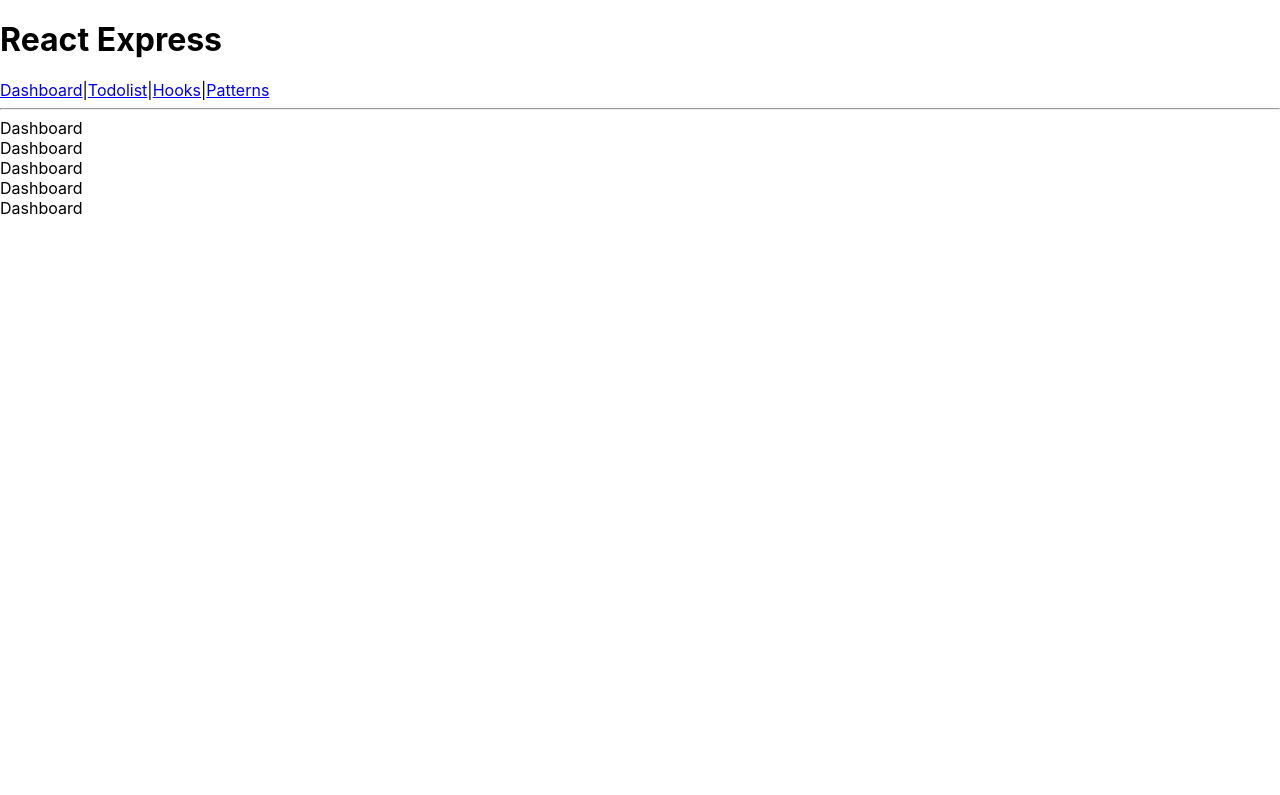
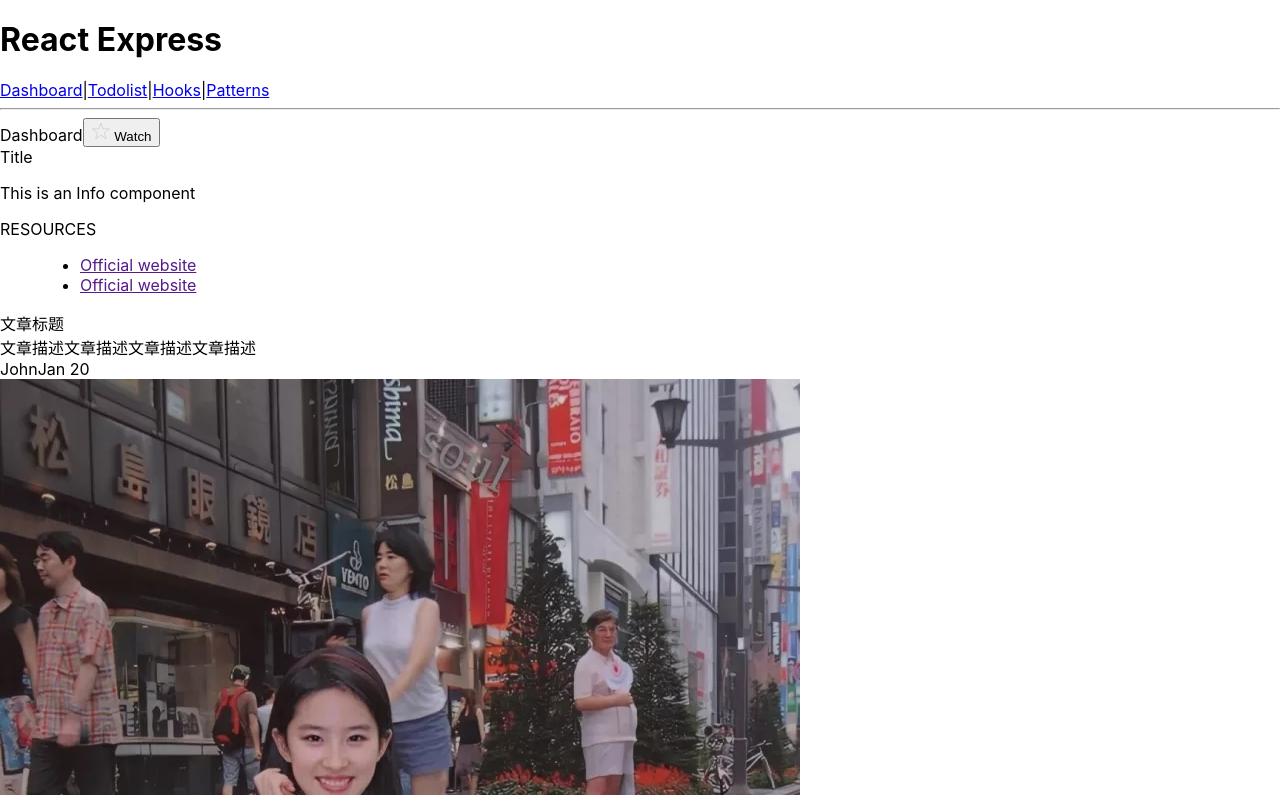
Before and after one commit to davidkoojohn/react-app, a React (Vite) app: page /express/dashboard in a window 1280 px wide. Shown: the part 931-1726 px from the top of the page. Before the commit the page ends 1149 px from the top, so only its background shows below. Built offline with nearby package versions, Linux system fonts and the light colour scheme.

Commit message:
add dashboard ui

```diff
--- a/src/App/App.tsx
+++ b/src/App/App.tsx
@@ -1,6 +1,6 @@
 import React, { lazy, Suspense } from 'react'
 import { Routes, Route, Link } from "react-router-dom"
-import logo from '../logo.svg'
+import logo from '../assets/logo.svg'
 
 const Landing = lazy(() => import("../Views/Landing/Landing"))
 const About = lazy(() => import("../Views/About/About"))
--- a/src/Views/Express/Dashboard.tsx
+++ b/src/Views/Express/Dashboard.tsx
@@ -1,10 +1,84 @@
 
+import lyf from "../../assets/lyf.webp"
+
+
+function StarButton() {
+  return (
+    <button className={"flex items-center text-center border rounded-md px-2 w-30 h-10 hover:bg-blue-100"}>
+      <svg className="icon" viewBox="0 0 1024 1024" version="1.1" xmlns="http://www.w3.org/2000/svg" p-id="2322" width="20" height="20">
+        <path d="M939.408393 441.561741 699.453323 617.322767l97.696066 267.560802c4.069689 12.240789-0.190335 25.708522-10.576893 33.420157-5.304819 3.914146-11.603269 5.90243-17.898649 5.90243-6.03853 0-12.075013-1.813299-17.243733-5.435803L509.473457 746.369865 270.246981 919.942039c-10.488889 7.214309-24.405853 6.984065-34.69008-0.586354-10.254551-7.510044-14.647605-20.684088-10.92891-32.833803l79.256088-268.88189L82.084507 441.47476c-10.694573-7.510044-15.267728-21.064758-11.308557-33.506115 3.955078-12.416797 15.513322-20.86112 28.593222-20.86112l291.582915 0 88.023776-267.25688c3.927449-12.385075 19.041682-21.429055 32.079626-21.48636 0.046049 0 0.088004 0 0.130983 0 12.993942 0 20.905122 8.925277 24.920576 21.25407l90.720188 267.48917 295.41622 0c13.097296 0 24.681122 8.469905 28.623921 20.945031C954.788685 420.525636 950.146968 434.084443 939.408393 441.561741zM631.833249 425.328012c-16.627702 0-34.136471-10.657734-39.272445-26.433022l-84.219123-260.419148-82.977853 260.121366c-5.04183 15.885805-22.644743 26.730805-39.388079 26.730805L121.013121 425.328012l206.597335 164.54252c13.556761 9.534144 12.376888 26.657126 7.54279 42.47437L262.533298 885.519042l225.64004-166.150134c13.193487-9.045003 30.629601-8.936533 43.716664 0.260943l231.676523 167.409824L667.1148 630.809943c-5.343705-16.080234 0.545422-33.725102 14.476713-43.444465l223.99354-162.037467L631.833249 425.328012z" p-id="2323" fill="#cdcdcd"></path>
+      </svg>
+      &nbsp;Watch
+    </button>
+  )
+}
+
+function InfoResource() {
+  return (
+    <>
+      <div className={"text-2xl"}>Title</div>
+      <p className={"my-4 text-sm text-gray-600"}>This is an Info component</p>
+      <dl>
+        <dt className={"text-sm text-gray-600"}>RESOURCES</dt>
+        <dd className={"p-2"}>
+          <ul className={"list-disc ml-6 text-blue-500"}>
+            <li>
+              <a href="">Official website</a>
+            </li>
+            <li>
+              <a href="">Official website</a>
+            </li>
+          </ul>
+        </dd>
+      </dl>
+    </>
+  )
+}
+
+function Info() {
+  return (
+    <div className={"border p-6 rounded-lg"}>
+      <InfoResource/>
+    </div>
+  )
+}
+
+function ArticleItem() {
+  return (
+    <div className={"flex justify-between py-4 border-b hover:bg-blue-100 px-4"}>
+      <div>
+        <div className={"text-2xl"}>文章标题</div>
+        <div className={"text-sm my-4 text-gray-600"}>文章描述文章描述文章描述文章描述</div>
+        <div className={"text-md text-gray-600"}>
+          <span className={"mr-10"}>John</span>
+          <span>Jan 20</span>
+        </div>
+      </div>
+      <img className={"bg-gray-300 h-40 w-40 rounded-lg object-cover"} src={lyf} alt=""/>
+    </div>
+  )
+}
+
+function ArticleList() {
+  return (
+    <div className={"border rounded-lg p-6 mt-4"}>
+      {[1,2,3,3,4,4].map((item, index) => (
+        <ArticleItem key={index}/>
+      ))}
+    </div>
+  )
+}
 
 export default function Dashboard() {
   return (
     <div className={""}>
-      <div className={"text-3xl py-4"}>Dashboard</div>
+      <div className={"flex justify-between items-center py-4"}>
+        <span className={"text-3xl"}>Dashboard</span>
+        <StarButton/>
+      </div>
       <div className={"border p-4"}>
+        <Info/>
+        <ArticleList/>
         Dashboard
         <br/>
         Dashboard
```
Also changed, not shown: src/assets/logo.svg (renamed from src/logo.svg), src/assets/lyf.webp (added).
